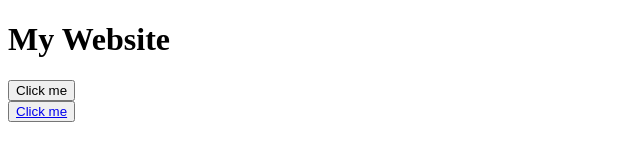
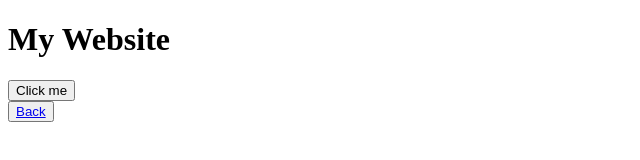
Before and after one commit to maud-rod/maud-rod.github.io, a plain HTML site: page templates/index.html in a window 1280 px wide. Shown: the full height of the page, 0-640 px from the left. Drawn offline with Linux system fonts and the light colour scheme.

Commit message:
back button test

```diff
--- a/templates/index.html
+++ b/templates/index.html
@@ -18,7 +18,7 @@
             <input type="submit" value="Click me" />
         </form>
 
-        <button> <a href="/my-link/">Click me</a></button>
+        <button> <a href="/">Back</a></button>
 
 </body>
 </html>
```
